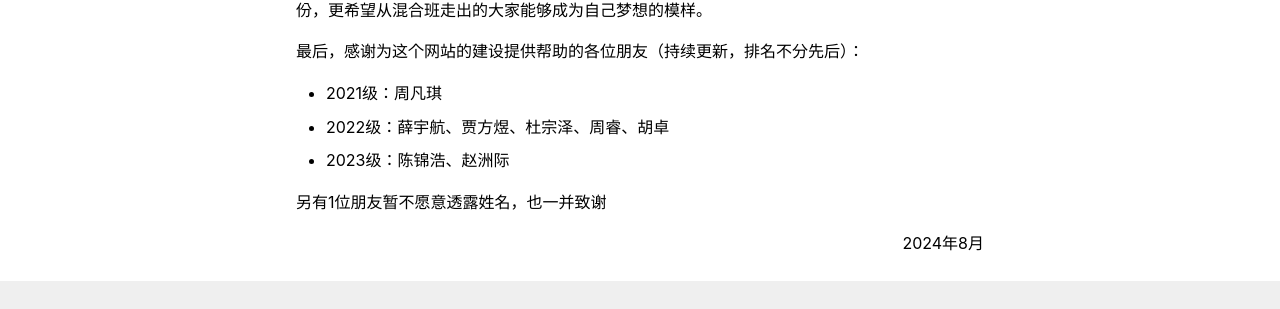
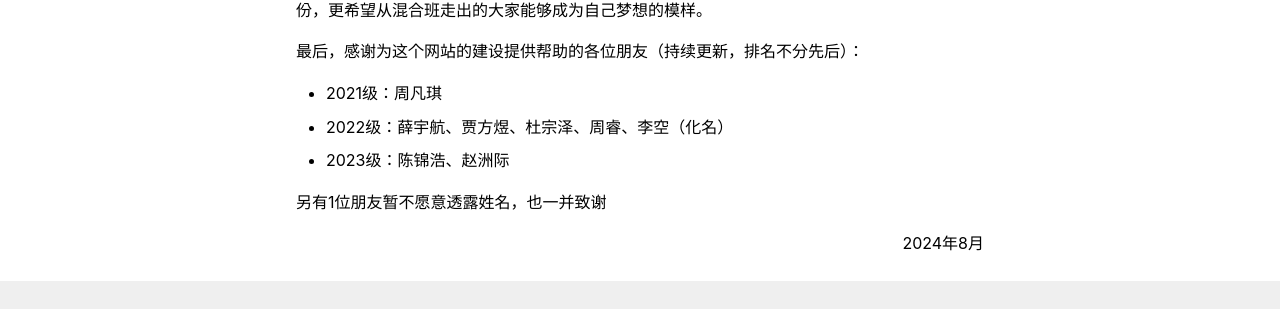
Before and after one commit to ZJU-Mix/ourMIX, an MkDocs documentation site: the page built from docs/entrance/letter.md, in a window 1280 px wide and 900 px high, scrolled down 807 px. Shown: the part 478-787 px from the top of the window. Built offline with MkDocs 1.6.1 and Material for MkDocs 9.7.7, drawn with Linux system fonts in a browser that asks for light colours; comment, search, counter and statistics services are not loaded.

Commit message:
Update letter.md

```diff
--- a/docs/entrance/letter.md
+++ b/docs/entrance/letter.md
@@ -29,7 +29,7 @@
 最后，感谢为这个网站的建设提供帮助的各位朋友（持续更新，排名不分先后）：
 
 - 2021级：周凡琪
-- 2022级：薛宇航、贾方煜、杜宗泽、周睿、胡卓
+- 2022级：薛宇航、贾方煜、杜宗泽、周睿、李空（化名）
 - 2023级：陈锦浩、赵洲际
 
 另有1位朋友暂不愿意透露姓名，也一并致谢
```
